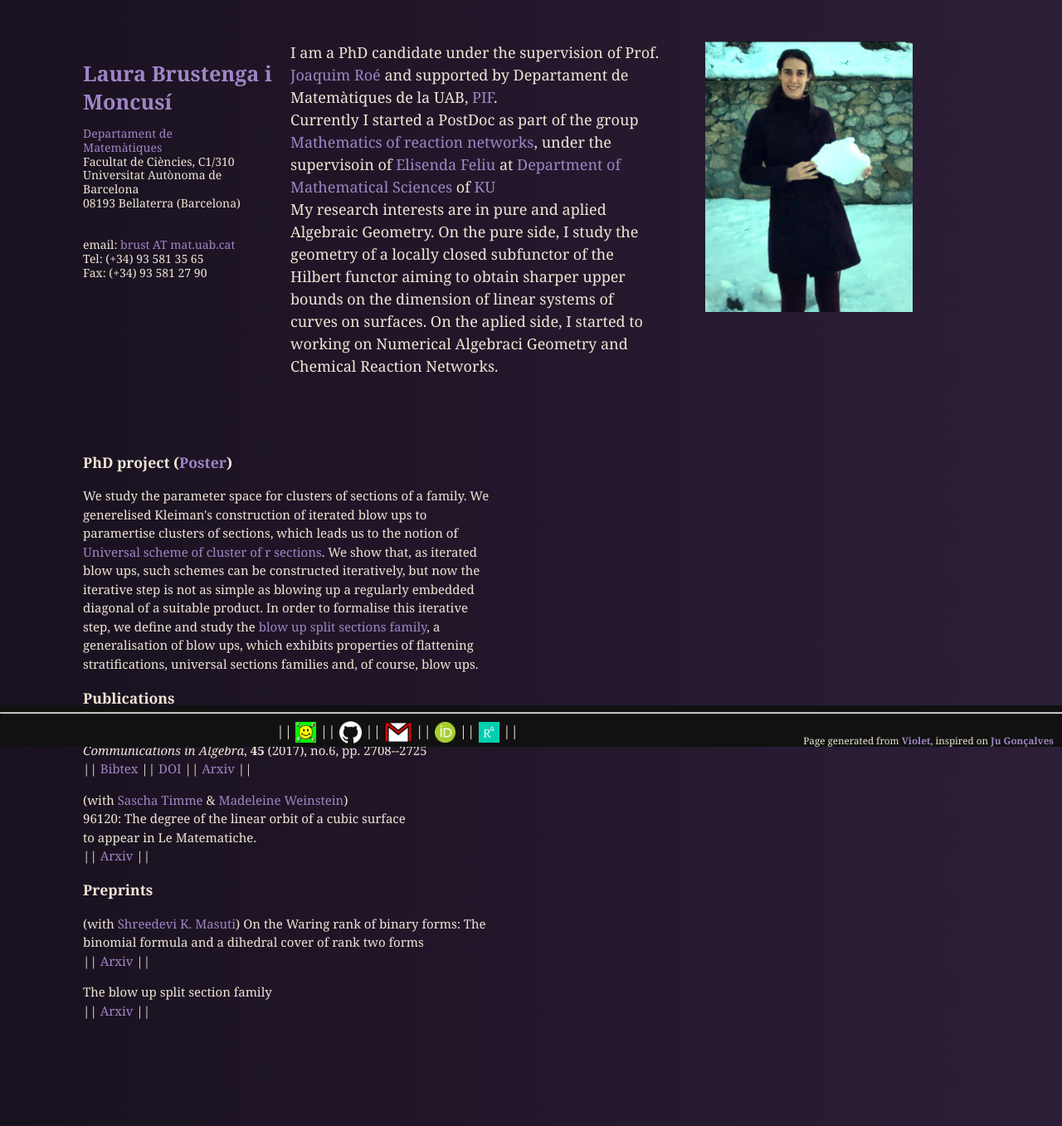
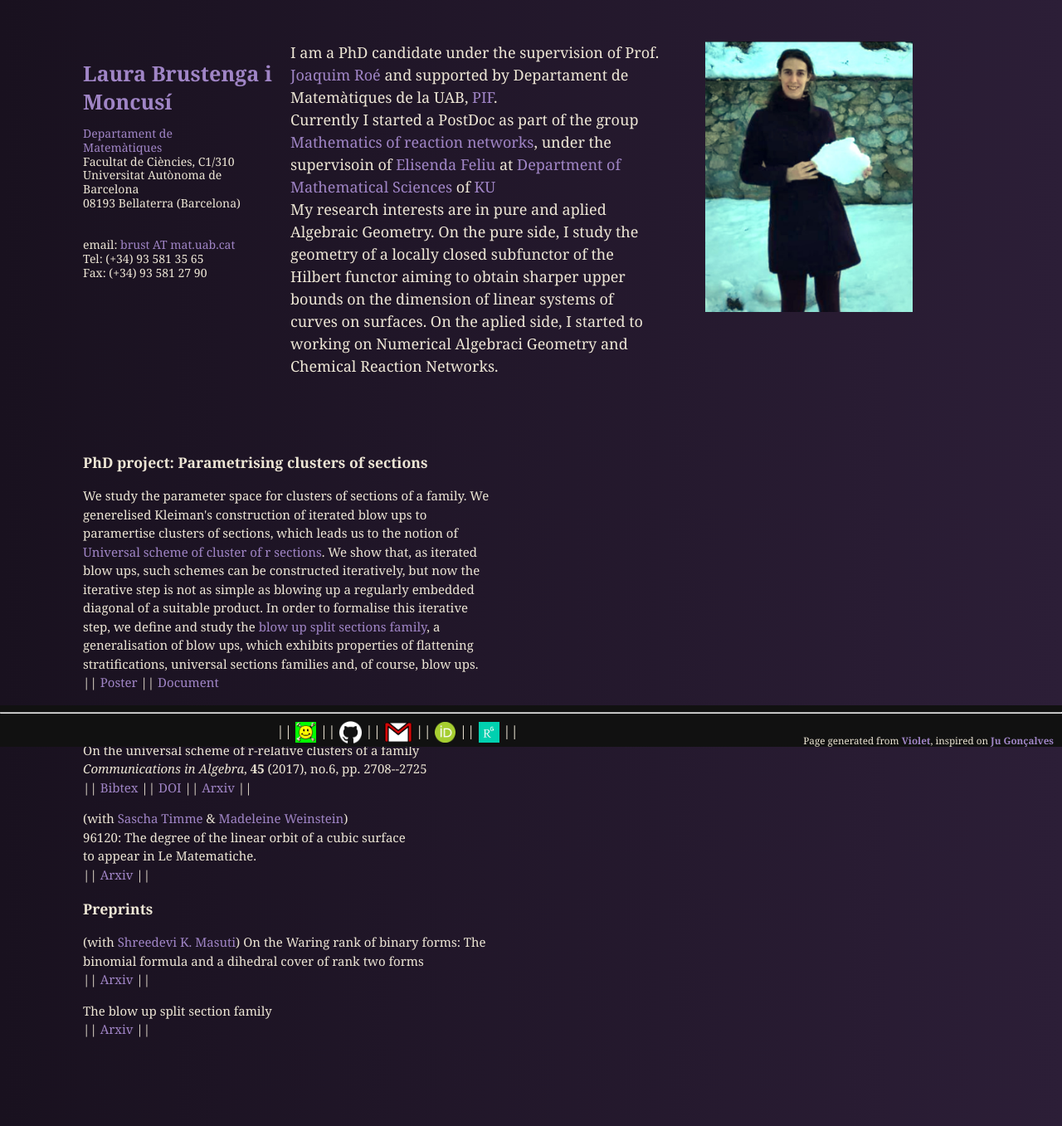
Before and after one commit to LauraBMo/LauraBMo.github.io, a Jekyll site: the page built from index.html, in a window 1280 px wide. Shown: the whole page at 83% size. Built offline with Jekyll 4.4.1, drawn with Linux system fonts in a browser that asks for light colours.

Commit message:
add thesis title and link to the document

```diff
--- a/index.html
+++ b/index.html
@@ -43,12 +43,13 @@ title: Home
 </p>
 
 <section class="publications">
-  <h3><strong>PhD project</strong> (<a href="/assets/documents/BrustengaMoncusiL.pdf">Poster</a>)</h3>
+  <h3><strong>PhD project: Parametrising clusters of sections</strong></h3>
     <p>
     We study the parameter space for clusters of sections of a family.
     We generelised Kleiman's construction of iterated blow ups to paramertise clusters of sections, which leads us to the notion of <a href="https://arxiv.org/abs/1408.0552">Universal scheme of cluster of r sections</a>.
     We show that, as iterated blow ups, such schemes can be constructed iteratively, but now the iterative step is not as simple as blowing up a regularly embedded diagonal of a suitable product.
     In order to formalise this iterative step, we define and study the <a href="https://arxiv.org/abs/1808.03062">blow up split sections family</a>, a generalisation of blow ups, which exhibits properties of flattening stratifications, universal sections families and, of course, blow ups.</br>
+    || <a href="/assets/documents/BrustengaMoncusiL-posterBssf.pdf">Poster</a> || <a href="/assets/documents/BrustengaMoncusiL-thesis.pdf">Document</a>
   </p>
 
   <h3><strong>Publications</strong></h3>
```
